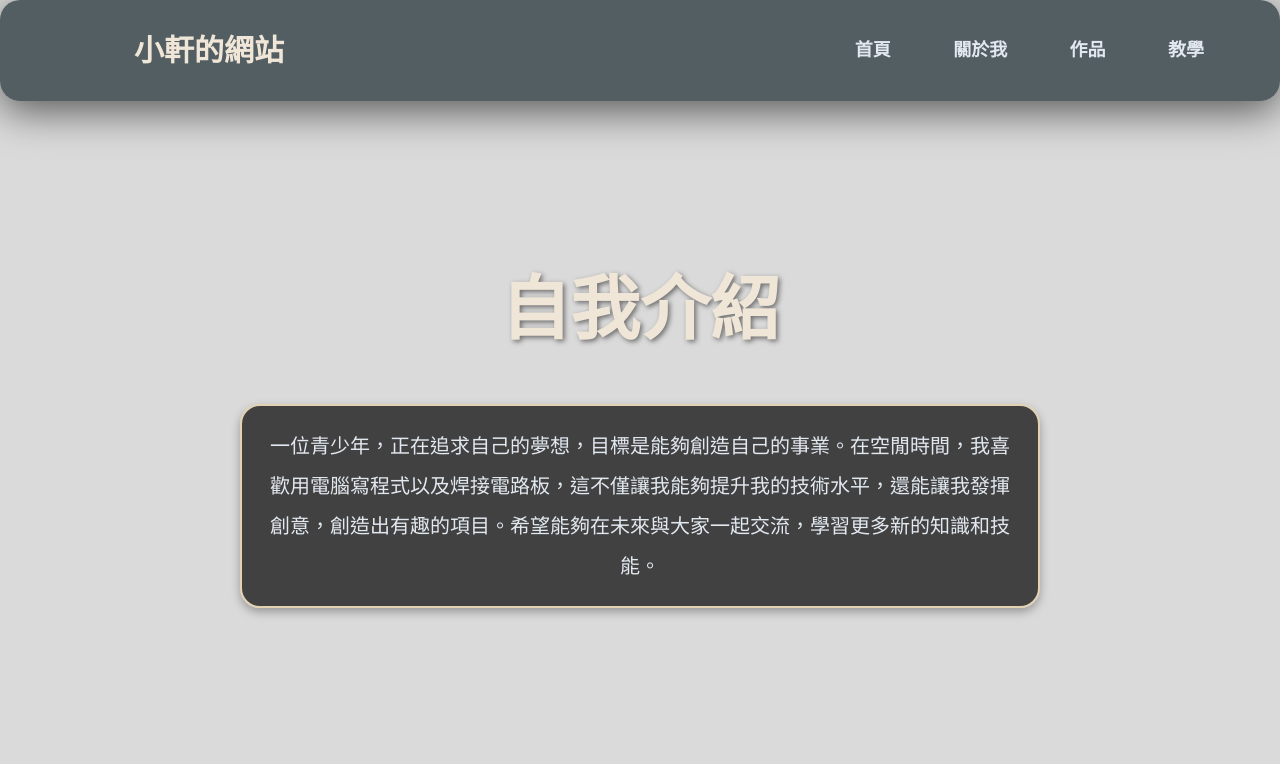
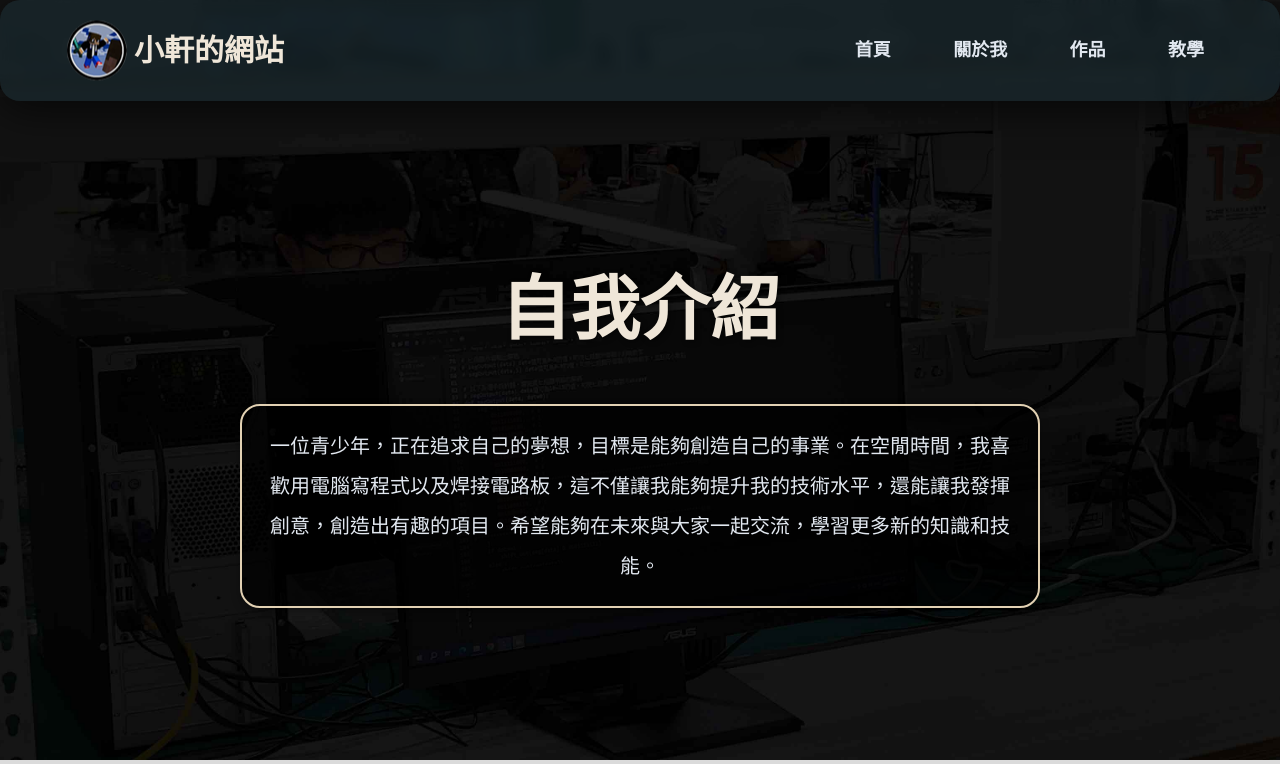
Before and after one commit to Xiaoxuan509/Xuan, a plain HTML site: page index.html in a window 1280 px wide. Shown: the top 764 px of the page. Drawn offline with Linux system fonts and the light colour scheme.

Commit message:
Update main.css

```diff
--- a/css/main.css
+++ b/css/main.css
@@ -35,7 +35,7 @@ header h1 {
   left: 0;
   top: 0;
   line-height: 75px;
-  background-image: url(images/head.png);
+  background-image: url(/images/head.png);
   background-repeat: no-repeat;
   background-position: left center;
   text-indent: 70px;
@@ -82,7 +82,7 @@ nav li a:hover {
 
 /* 自我介紹區 */
 .news {
-  background-image: url(images/2.jpg);
+  background-image: url(/images/2.jpg);
   background-size: cover;
   background-position: center;
   display: flex;
```
